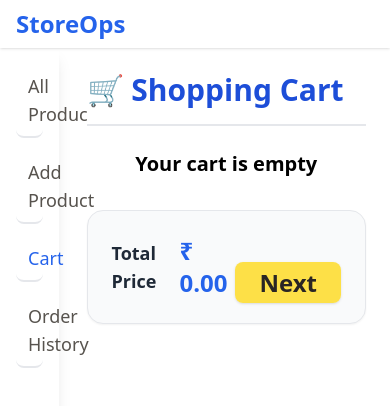
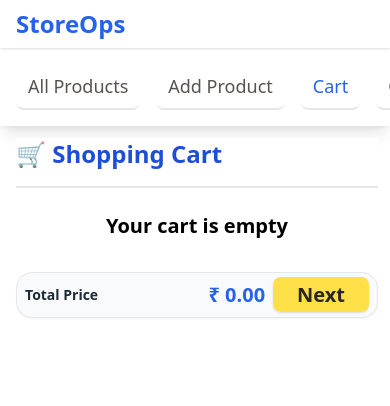
Before and after one commit to mohammadrupani02/Store-Management-UI, a React (Create React App) app: page /home/cart in a window 390 px wide. Shown: the top 406 px of the page. Built offline with nearby package versions, Linux system fonts and the light colour scheme.

Commit message:
Updated Responsive UI

```diff
--- a/src/components/Cart.jsx
+++ b/src/components/Cart.jsx
@@ -11,8 +11,8 @@ const Cart = () => {
     0
   );
   return (
-    <div className="ml-1 flex flex-col flex-1 p-6">
-      <h1 className="bg-white z-10 text-3xl font-bold text-blue-700 border-b-2 border-gray-200 pb-4 mb-6">
+    <div className="ml-1 flex flex-col flex-1 sm:p-6 p-3">
+      <h1 className="bg-white z-10 sm:text-3xl text-2xl font-bold text-blue-700 border-b-2 border-gray-200 pb-4 mb-6">
         🛒 Shopping Cart
       </h1>
 
@@ -67,13 +67,13 @@ const Cart = () => {
         )}
       </div>
 
-      <div className="sticky bottom-2 w-full mb-8 mt-8 p-6 bg-gray-50 rounded-2xl border border-gray-200 shadow-sm flex justify-between items-center">
-        <span className="text-lg font-bold text-gray-800">Total Price</span>
-        <span className="text-2xl font-bold text-blue-600">
+      <div className="sticky bottom-2 w-full mb-8 mt-8 sm:p-6 p-2 bg-gray-50 rounded-2xl border border-gray-200 shadow-sm flex justify-between items-center">
+        <span className="sm:text-lg text-sm font-bold text-gray-800">Total Price</span>
+        <span className="sm:text-2xl text-xl font-bold text-blue-600">
           ₹ {total.toFixed(2)}
           <Link
             to="customer-details"
-            className="ml-2 text-2xl px-6 py-1 bg-yellow-300 hover:bg-yellow-400 text-stone-800 rounded-lg shadow transition-colors"
+            className="ml-2 sm:text-2xl text-xl px-6 py-1 bg-yellow-300 hover:bg-yellow-400 text-stone-800 rounded-lg shadow transition-colors"
           >
             Next
           </Link>
--- a/src/components/CustomerDetails.jsx
+++ b/src/components/CustomerDetails.jsx
@@ -45,14 +45,14 @@ const CustomerDetails = () => {
         cust_name.current.value = "";
         phoneNumber.current.value = "";
       }, 1000);
-      dispatch(productsAction.clearProducts())
-      dispatch(cartAction.clearCart())
+      dispatch(productsAction.clearProducts());
+      dispatch(cartAction.clearCart());
     } else {
       toast.error("Something went wrong!");
     }
   };
   return (
-    <div className="w-[40%] bg-white shadow-lg m-auto rounded-2xl mt-8 p-6">
+    <div className="md:w-[50%] sm:w-[80%] w-[95%] bg-white shadow-lg m-auto rounded-2xl mt-8 p-6">
       <h1 className="bg-white text-3xl font-bold text-blue-700 border-b-2 border-gray-200 pb-4 mb-6">
         Customer Details
       </h1>
--- a/src/components/OrderInvoice.jsx
+++ b/src/components/OrderInvoice.jsx
@@ -61,7 +61,7 @@ const Invoice = () => {
 
         <p className="text-sm text-gray-600 mt-4">Do Visit Again, Thank you!</p>
       </div>
-      <div className="flex justify-center mt-4">
+      <div className="flex justify-center mt-4 mb-2">
         <Link to={"/home"} className="bg-blue-600 text-white px-4 py-2 rounded-md hover:bg-blue-700">
           Home
         </Link>
--- a/src/components/Sidebar.jsx
+++ b/src/components/Sidebar.jsx
@@ -10,16 +10,17 @@ const Sidebar = () => {
 
   if (location.pathname.includes("add-product")) active = "Add Product";
   else if (location.pathname.includes("cart")) active = "Cart";
-  else if (location.pathname.includes("order-history")) active = "Order History";
+  else if (location.pathname.includes("order-history"))
+    active = "Order History";
   else active = "All Products";
 
   return (
-    <div className="h-screen w-[15%] shadow-lg">
-      <div className="flex flex-col text-lg font-medium p-4 space-y-3">
+    <div className="md:h-screen md:w-[15%] w-full shadow-lg">
+      <div className="flex md:flex-col flex-row gap-4 text-lg font-medium p-4 md:space-y-3 overflow-x-auto">
         <Link
           // onClick={() => handler("All Products")}
           to=""
-          className={`px-3 py-2 rounded-lg hover:bg-gray-200 border-b-2 transition ${
+          className={`px-3 py-2 rounded-lg hover:bg-gray-200 border-b-2 flex-shrink-0 transition ${
             active === "All Products" ? "text-blue-600" : "text-stone-600"
           }`}
         >
@@ -28,7 +29,7 @@ const Sidebar = () => {
         <Link
           // onClick={() => handler("Add Product")}
           to="add-product"
-          className={`px-3 py-2 rounded-lg hover:bg-gray-200 border-b-2 transition ${
+          className={`px-3 py-2 rounded-lg hover:bg-gray-200 border-b-2 flex-shrink-0 transition ${
             active === "Add Product" ? "text-blue-600" : "text-stone-600"
           }`}
         >
@@ -37,7 +38,7 @@ const Sidebar = () => {
         <Link
           // onClick={() => handler("Cart")}
           to="cart"
-          className={`px-3 py-2 rounded-lg hover:bg-gray-200 border-b-2 transition ${
+          className={`px-3 py-2 rounded-lg hover:bg-gray-200 border-b-2 flex-shrink-0 transition ${
             active === "Cart" ? "text-blue-600" : "text-stone-600"
           }`}
         >
@@ -46,7 +47,7 @@ const Sidebar = () => {
         <Link
           // onClick={() => handler("Order History")}
           to="order-history"
-          className={`px-3 py-2 rounded-lg hover:bg-gray-200 border-b-2 transition ${
+          className={`px-3 py-2 rounded-lg hover:bg-gray-200 border-b-2 flex-shrink-0 transition ${
             active === "Order History" ? "text-blue-600" : "text-stone-600"
           }`}
         >
--- a/src/pages/HomePage.jsx
+++ b/src/pages/HomePage.jsx
@@ -6,7 +6,7 @@ const HomePage = () => {
   return (
     <div className="flex flex-col h-screen">
       <Header />
-      <div className="flex flex-1 overflow-hidden">
+      <div className="flex md:flex-row flex-col flex-1 md:overflow-hidden">
         <Sidebar />
         <main className="flex-1 overflow-y-auto">
           <Outlet />
```
